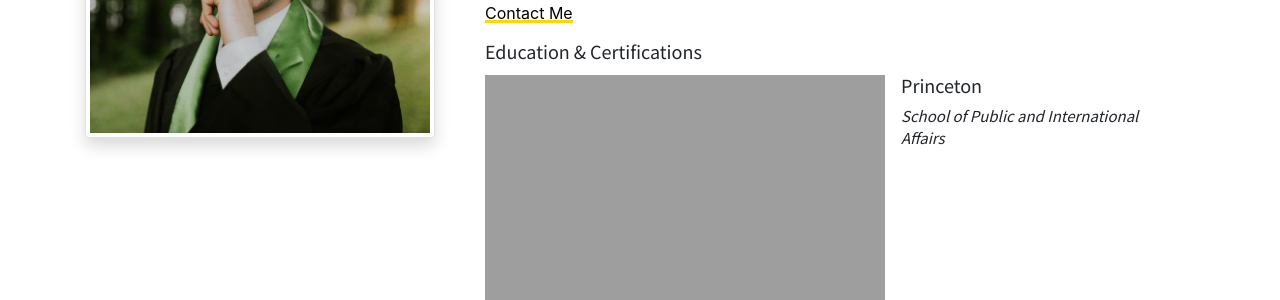
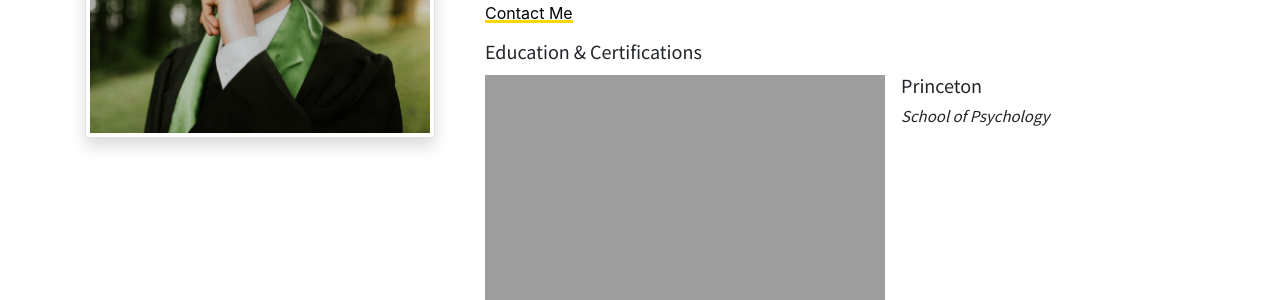
Before and after one commit to stackbit-projects/oval-triceratops-09121, a Jekyll site: the page built from index.md, in a window 1280 px wide. Shown: the part 309-609 px from the top of the page. Built offline with Jekyll 4.4.1, drawn with Linux system fonts in a browser that asks for light colours; nearby versions of some CDN libraries; comment, search, counter and statistics services are not loaded; our own code applies the rules of GitHub Pages for plain Markdown files.

Commit message:
education.yml: updated Program in items

```diff
--- a/_data/education.yml
+++ b/_data/education.yml
@@ -1,6 +1,6 @@
 - School: Princeton
-  Degree:
-  Program: School of Public and International Affairs
-  Start Date:
-  End Date:
-  Icon: /assets/img/icons/2x/princeton-crop.png      # Make this icon small, think 30px/30px
+  Degree: null
+  Program: School of Psychology
+  Start Date: null
+  End Date: null
+  Icon: /assets/img/icons/2x/princeton-crop.png
```
